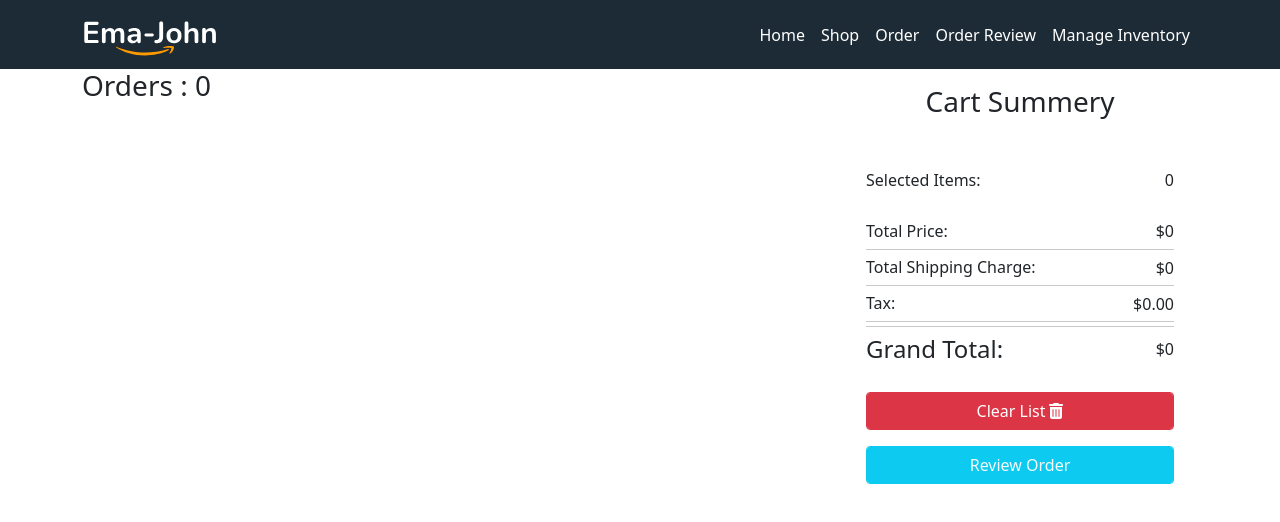
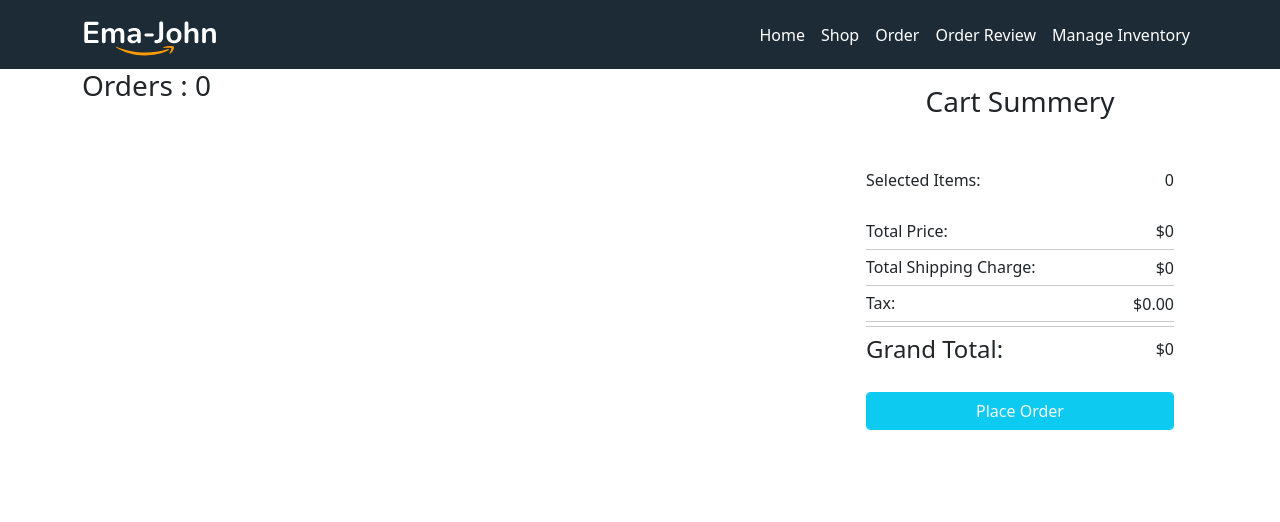
Before and after one commit to diptasahacse/simple-ema-john-react, a React (Create React App) app: page /orders in a window 1280 px wide. Shown: the top 522 px of the page. Built offline with nearby package versions, Linux system fonts and the light colour scheme.

Commit message:
use same compo in shop and order compo with children

```diff
--- a/src/components/CartSummery/CartSummery.js
+++ b/src/components/CartSummery/CartSummery.js
@@ -2,7 +2,9 @@ import { FontAwesomeIcon } from '@fortawesome/react-fontawesome';
 import React from 'react';
 import './CartSummery.css'
 import { faTrashCan } from '@fortawesome/free-solid-svg-icons';
-const CartSummery = ({cartProduct,makeEmptyList}) => {
+const CartSummery = (props) => {
+    const {cartProduct,children} = props;
+    console.log(props)
 
 
     let totalPrice = 0;
@@ -56,11 +58,9 @@ const CartSummery = ({cartProduct,makeEmptyList}) => {
                 </div>
 
                 <div className='manage-info mt-4'>
-                    <button onClick={makeEmptyList} className='btn btn-danger form-control mb-3'>
-                        <span className='me-1'>Clear List</span>
-                    <FontAwesomeIcon icon={faTrashCan}></FontAwesomeIcon>
-                    </button>
-                    <button className='btn btn-info form-control text-light'>Review Order</button>
+                    {
+                        children
+                    }
 
                 </div>
 
--- a/src/components/OrderSummery/OrderSummery.js
+++ b/src/components/OrderSummery/OrderSummery.js
@@ -1,10 +1,15 @@
 import React from 'react';
+import { Link } from 'react-router-dom';
 import CartSummery from '../CartSummery/CartSummery';
 
-const OrderSummery = ({cart}) => {
+const OrderSummery = ({ cart }) => {
     return (
         <div>
-            <CartSummery cartProduct={cart}></CartSummery>
+            <CartSummery cartProduct={cart}>
+                <Link to={'/inventory'}>
+                    <button className='btn btn-info form-control text-light'>Place Order</button>
+                </Link>
+            </CartSummery>
         </div>
     );
 };
--- a/src/components/Orders/Orders.js
+++ b/src/components/Orders/Orders.js
@@ -35,7 +35,9 @@ const Orders = () => {
                 </div>
                 <div className='col-12 col-md-4'>
                     <div>
-                        <OrderSummery removeItemHandler={removeItemHandler} cart={cart}></OrderSummery>
+                        <OrderSummery removeItemHandler={removeItemHandler} cart={cart}>
+
+                        </OrderSummery>
                     </div>
                 </div>
 
--- a/src/components/ReviewItem/ReviewItem.js
+++ b/src/components/ReviewItem/ReviewItem.js
@@ -2,7 +2,6 @@ import { FontAwesomeIcon } from '@fortawesome/react-fontawesome';
 import React from 'react';
 import { faTrash } from '@fortawesome/free-solid-svg-icons';
 const ReviewItem = ({ cart,removeItemHandler }) => {
-    console.log(cart)
 
     return (
         <div>
--- a/src/components/Shop/Shop.js
+++ b/src/components/Shop/Shop.js
@@ -1,4 +1,5 @@
 import React, { useEffect, useState } from 'react';
+import { Link } from 'react-router-dom';
 import useCart from '../../hooks/useCart';
 import useProducts from '../../hooks/useProducts';
 import { addToDataBase, addToLocalStorage, getDataFromLocalStorage, makeEmpty } from '../../utilities/ManageDB';
@@ -30,12 +31,7 @@ const Shop = () => {
 
         addToDataBase(product)
     }
-    const makeEmptyList = () => {
-        setCartProduct([])
-        makeEmpty()
 
-
-    }
 
 
 
@@ -54,7 +50,11 @@ const Shop = () => {
                 </div>
                 <div className="col-3">
                     <div className='cart-summary-section'>
-                        <CartSummery makeEmptyList={makeEmptyList} cartProduct={cartProduct}></CartSummery>
+                        <CartSummery cartProduct={cartProduct}>
+                            <Link to={'/orders'}>
+                                <button  className='btn btn-info form-control text-light'>Order Review</button>
+                            </Link>
+                        </CartSummery>
                     </div>
                 </div>
             </div>
```
